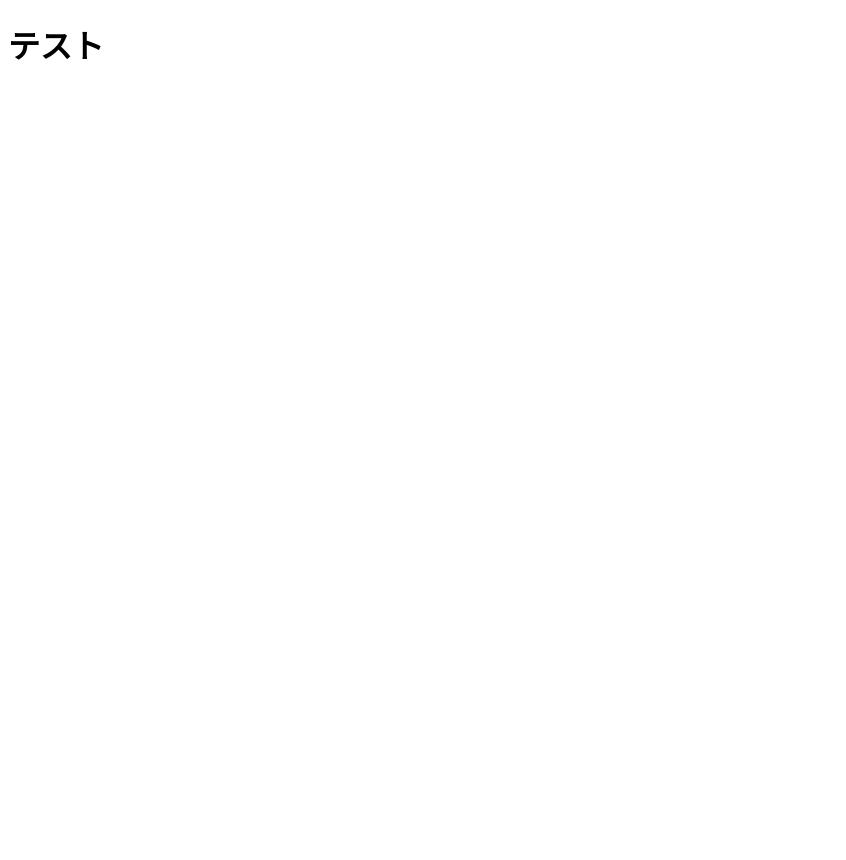
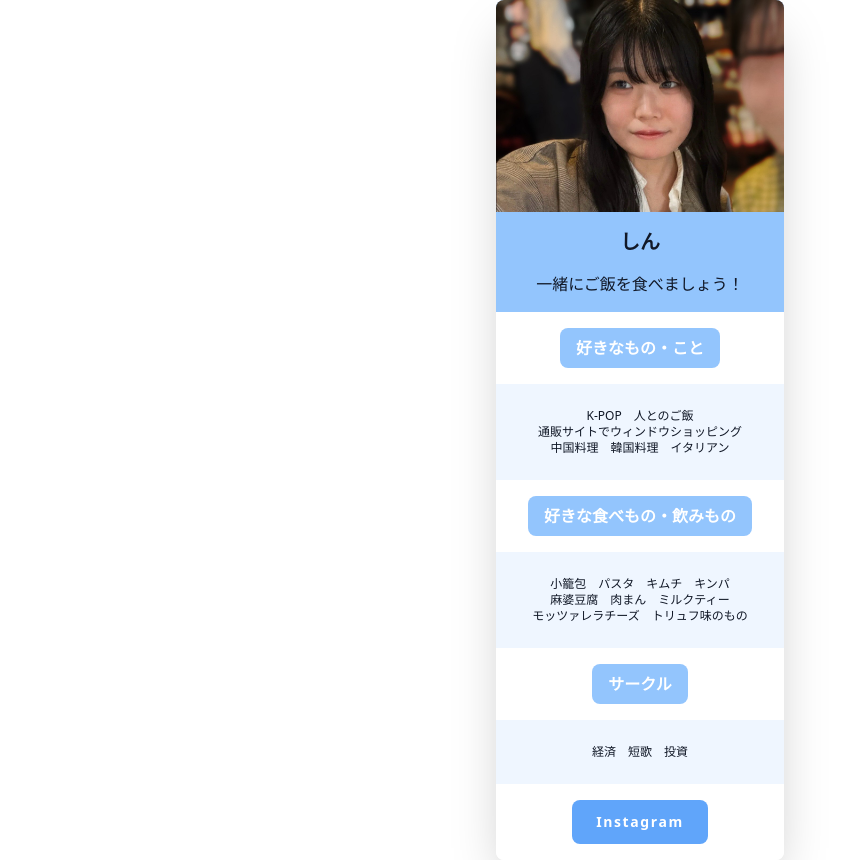
Before and after one commit to shin-nagai3/my-profile, a plain HTML site: page index.html in a window 1280 px wide. Shown: the whole page, without its empty margins (0-846 px from the left). Before the commit the page ends 800 px from the top, so only its background shows below. Drawn offline with nearby package versions, Linux system fonts and the light colour scheme.

Commit message:
プロフィールページを作成

```diff
--- a/index.html
+++ b/index.html
@@ -3,9 +3,50 @@
   <head>
     <meta charset="UTF-8">
     <meta name="viewport" content="width=device-width, initial-scale=1.0">
-    <title>テスト</title>
+    <title>しんの自己紹介</title>
+    <script src="https://cdn.tailwindcss.com"></script>
   </head>
-  <body>
-    <h1>テスト</h1>
+
+  <body class="bg-white flex items-center justify-center min-h-screen">
+
+    <div class="w-72 rounded-lg shadow-2xl mx-auto overflow-hidden">
+
+      <header class="w-90 bg-blue-300" >
+        <img src="/images/IMG_1287.jpeg"
+            alt="しんの写真"
+            class="block w-full object-cover mx-auto">
+        <h1 class="p-4 text-xl font-bold text-gray-900 text-center">しん</h1>
+        <p class="pb-4 text-l text-gray-900 text-center">一緒にご飯を食べましょう！</p>
+      </header>
+
+      <main class="bg-white">
+          <h2 class="rounded-lg bg-blue-300 text-white font-bold px-4 py-2 m-4 mx-auto text-center w-fit">好きなもの・こと</h2>
+          <ul class="bg-blue-50 text-gray-900 text-xs px-4 py-6 text-center">
+            <li>K-POP　人とのご飯</li>
+            <li>通販サイトでウィンドウショッピング</li>
+            <li>中国料理　韓国料理　イタリアン</li>
+          </ul>
+
+          <h2 class="rounded-lg bg-blue-300 text-white font-bold px-4 py-2 m-4 mx-auto text-center w-fit">好きな食べもの・飲みもの</h2>
+          <ul class="bg-blue-50 text-gray-900 text-xs px-4 py-6 text-center">
+          <li>小籠包　パスタ　キムチ　キンパ</li>
+          <li>麻婆豆腐　肉まん　ミルクティー</li>
+          <li>モッツァレラチーズ　トリュフ味のもの</li>
+          </ul>
+
+          <h2 class="rounded-lg bg-blue-300 text-white font-bold px-4 py-2 m-4 mx-auto text-center w-fit">サークル</h2>
+          <ul class="bg-blue-50 text-gray-900 text-xs px-4 py-6 text-center">
+            <li>経済　短歌　投資</li>
+          </ul>
+
+        <div class="flex justify-center tracking-widest hover:underline">
+          <a href="https://www.instagram.com/ng1_s3?igsh=bWkwZGZ5azJiaGVw&utm_source=qr"
+              class="rounded-lg bg-blue-400 text-white text-sm font-bold px-6 py-3 m-4 mx-auto text-center">Instagram</a>
+        </div>
+
+      </main>
+
+    </div>
+
   </body>
 </html>
```
Also changed, not shown: images/IMG_1287.jpeg (added).
